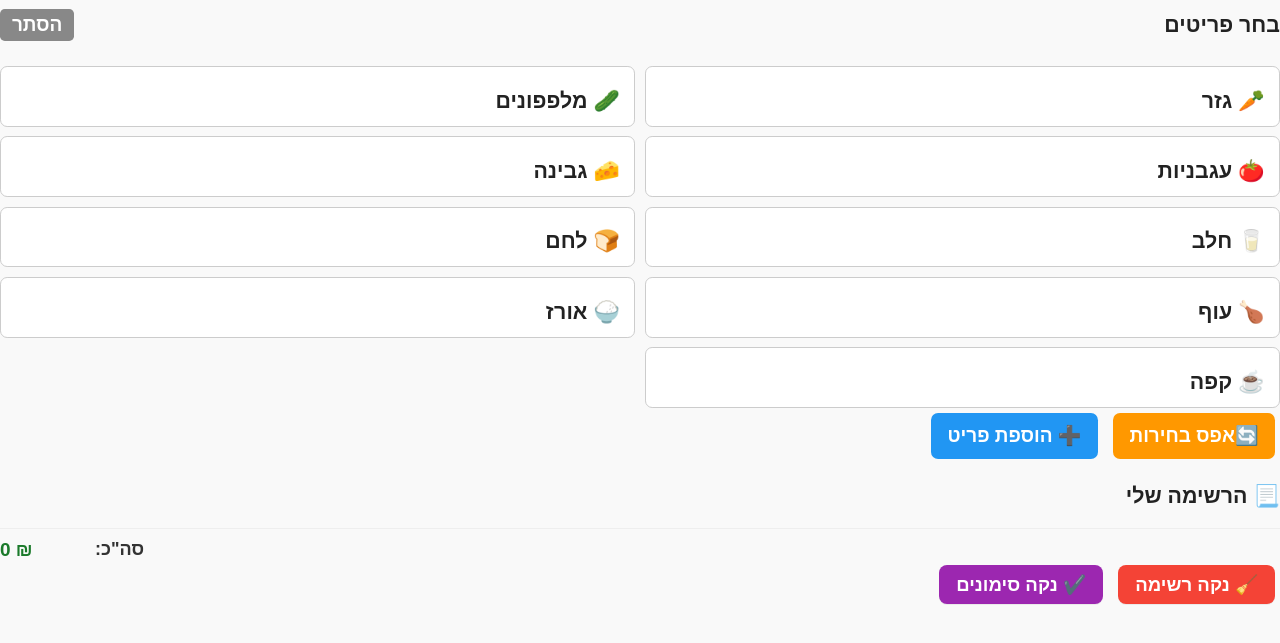
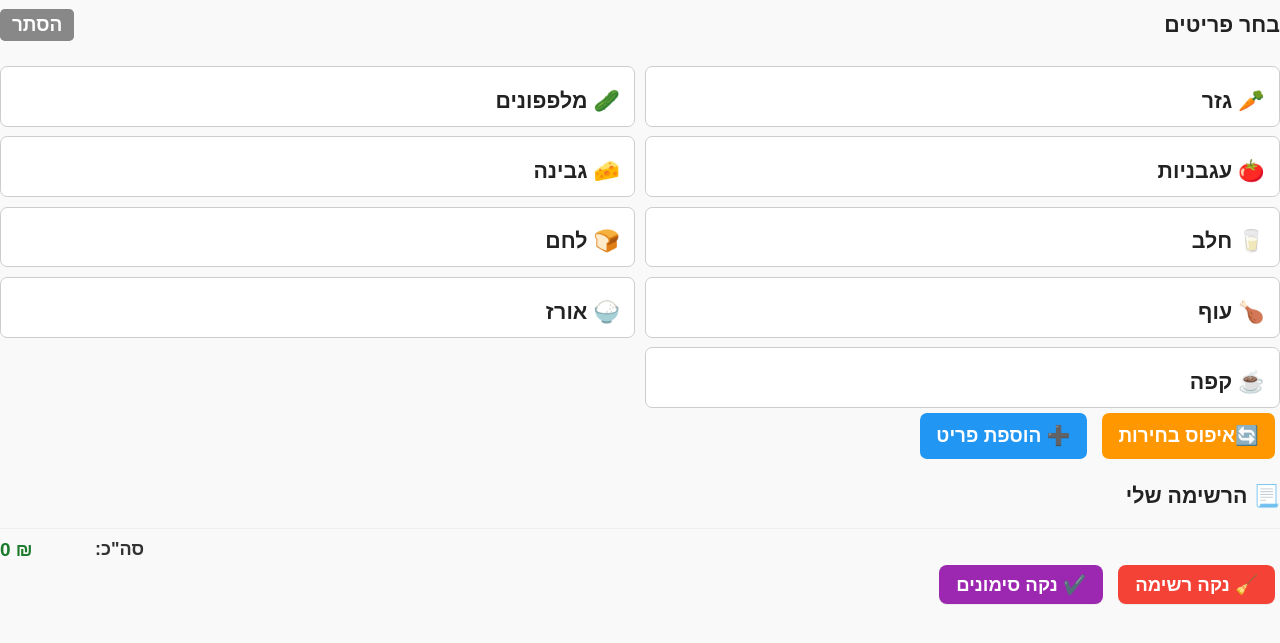
Before and after one commit to hamalci/shopping-list, a plain HTML site: page index.html in a window 1280 px wide. Shown: the part 71-714 px from the top of the page. Drawn offline with Linux system fonts and the light colour scheme.

Commit message:
Update index.html

```diff
--- a/index.html
+++ b/index.html
@@ -79,7 +79,7 @@
     <section id="chooseSection">
       <div id="chooseGrid"></div>
       <div class="choose-buttons">
-        <button id="btnResetChoices">🔄אפס בחירות</button>
+        <button id="btnResetChoices">🔄איפוס בחירות</button>
         <button id="btnAddCustom">➕ הוספת פריט</button>
       </div>
     </section>
```
